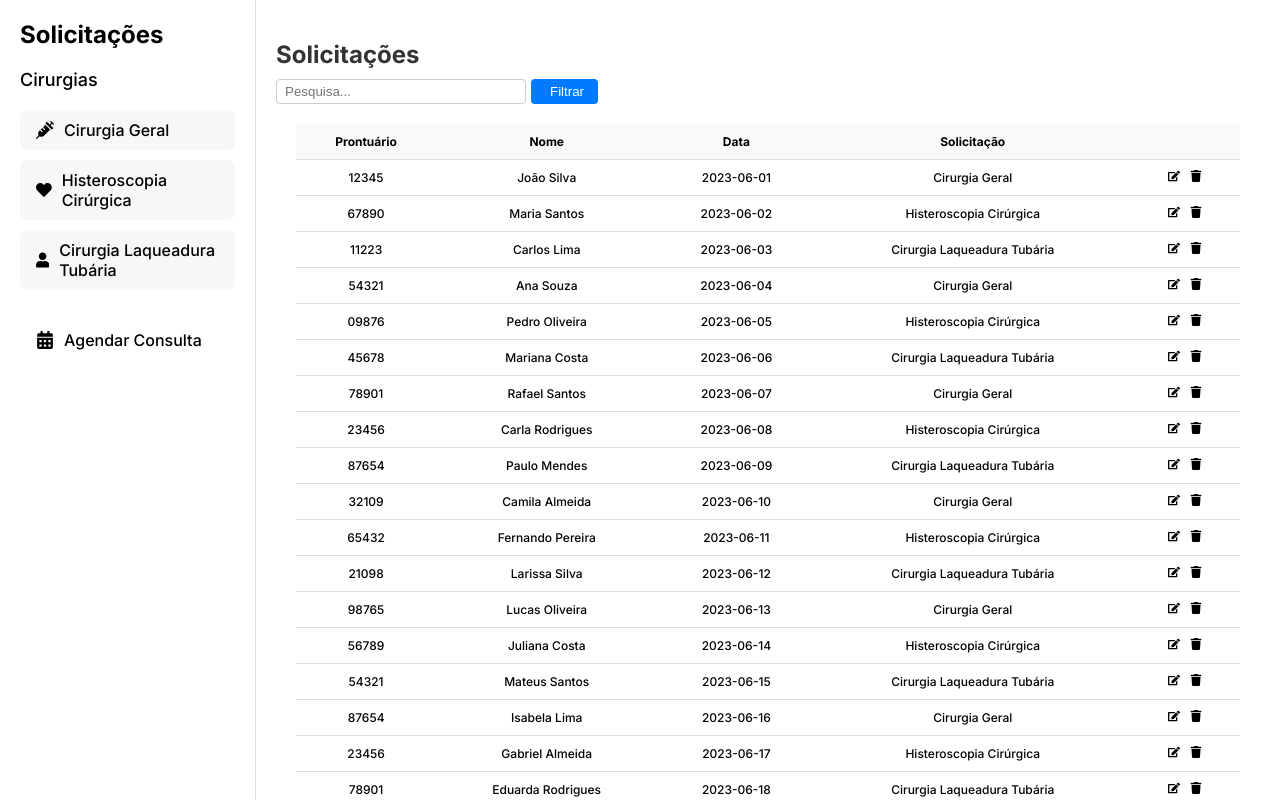
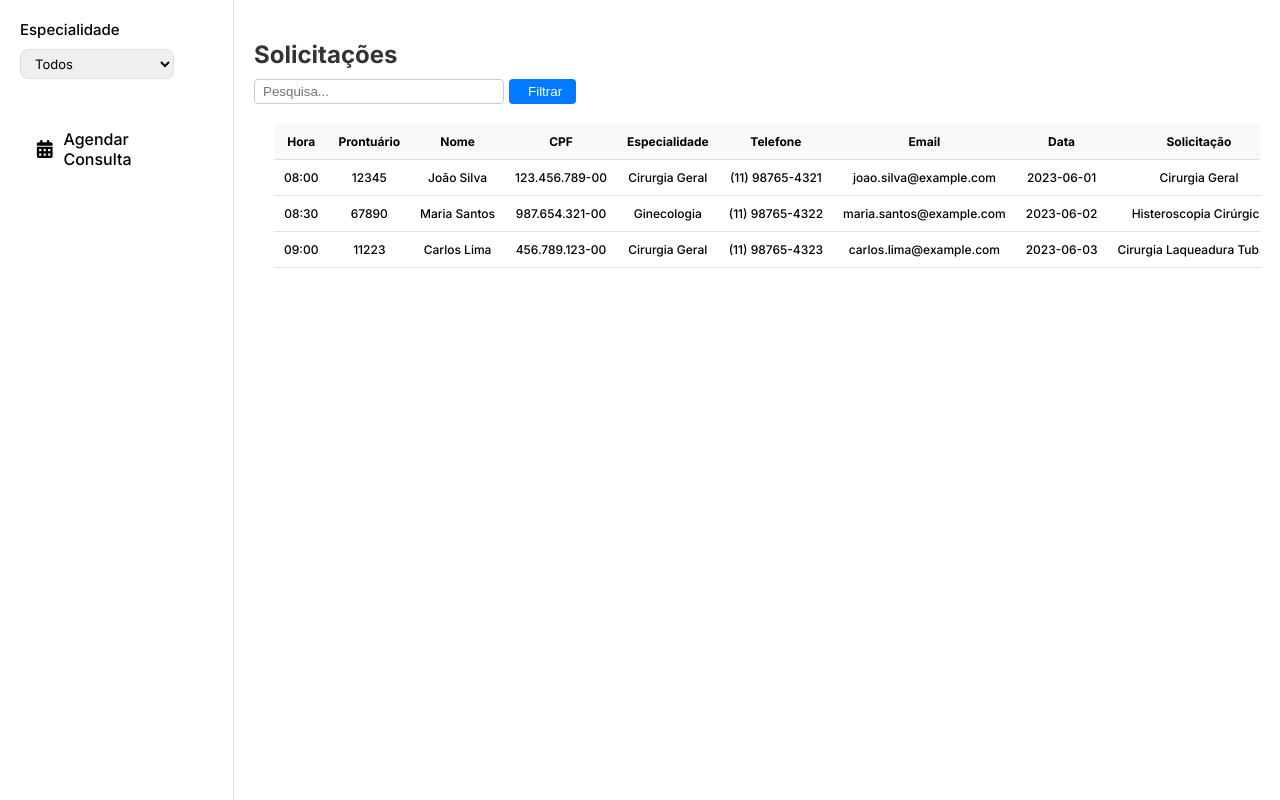
Before and after one commit to PETcisam/PetFilasInteligentes, a React (Create React App) app in the folder FrontendPET/: page /medico/solicitacoesmedico in a window 1280 px wide. Built offline with nearby package versions, Linux system fonts and the light colour scheme.

Commit message:
alterações paginas sol

```diff
--- a/FrontendPET/src/MedicoPages/SolicitacoesMedico.css
+++ b/FrontendPET/src/MedicoPages/SolicitacoesMedico.css
@@ -37,9 +37,9 @@ body {
 }
 
 .medico-titlepage {
-  margin-bottom: 20px;
-  font-weight: 700;
-  font-size: 24px;
+  margin-bottom: 10px;
+  font-weight: 500;
+  font-size: 15px;
   color: #000000;
 }
 
@@ -123,6 +123,9 @@ body {
   border-collapse: collapse;
   font-size: 12px;
   color: #333;
+  white-space: nowrap;
+  overflow: hidden;
+  text-overflow: ellipsis;
 }
 
 .medico-filtros {
@@ -202,3 +205,22 @@ body {
 .medico-action-icon:hover {
   color: #007bff;
 }
+
+.medico-select-filtro {
+  width: 80%;
+  height: 30px;
+  padding: 1px;
+  margin-bottom: 20px;
+  border: 1px solid #E0E0E0;
+  border-radius: 8px;
+  font-family: "Inter", sans-serif;
+  font-size: 13px;
+  padding-left: 10px;
+  color: #000;
+
+}
+.opcoesfiltro{
+  font-size: 15px;
+  color: black;
+  font-family: "Inter", sans-serif;
+}
--- a/FrontendPET/src/MedicoPages/SolicitacoesMedico.js
+++ b/FrontendPET/src/MedicoPages/SolicitacoesMedico.js
@@ -6,61 +6,40 @@ import "./SolicitacoesMedico.css";
 
 function SolicitacoesMedico() {
   const [solicitacoes, setSolicitacoes] = useState([]);
+  const [filtro, setFiltro] = useState("Todos");
 
   useEffect(() => {
     // Definindo dados de exemplo
     const exemplos = [
-        { prontuario: "12345", nome: "João Silva", data: "2023-06-01", solicitacao: "Cirurgia Geral" },
-        { prontuario: "67890", nome: "Maria Santos", data: "2023-06-02", solicitacao: "Histeroscopia Cirúrgica" },
-        { prontuario: "11223", nome: "Carlos Lima", data: "2023-06-03", solicitacao: "Cirurgia Laqueadura Tubária" },
-        { prontuario: "54321", nome: "Ana Souza", data: "2023-06-04", solicitacao: "Cirurgia Geral" },
-        { prontuario: "09876", nome: "Pedro Oliveira", data: "2023-06-05", solicitacao: "Histeroscopia Cirúrgica" },
-        { prontuario: "45678", nome: "Mariana Costa", data: "2023-06-06", solicitacao: "Cirurgia Laqueadura Tubária" },
-        { prontuario: "78901", nome: "Rafael Santos", data: "2023-06-07", solicitacao: "Cirurgia Geral" },
-        { prontuario: "23456", nome: "Carla Rodrigues", data: "2023-06-08", solicitacao: "Histeroscopia Cirúrgica" },
-        { prontuario: "87654", nome: "Paulo Mendes", data: "2023-06-09", solicitacao: "Cirurgia Laqueadura Tubária" },
-        { prontuario: "32109", nome: "Camila Almeida", data: "2023-06-10", solicitacao: "Cirurgia Geral" },
-        { prontuario: "65432", nome: "Fernando Pereira", data: "2023-06-11", solicitacao: "Histeroscopia Cirúrgica" },
-        { prontuario: "21098", nome: "Larissa Silva", data: "2023-06-12", solicitacao: "Cirurgia Laqueadura Tubária" },
-        { prontuario: "98765", nome: "Lucas Oliveira", data: "2023-06-13", solicitacao: "Cirurgia Geral" },
-        { prontuario: "56789", nome: "Juliana Costa", data: "2023-06-14", solicitacao: "Histeroscopia Cirúrgica" },
-        { prontuario: "54321", nome: "Mateus Santos", data: "2023-06-15", solicitacao: "Cirurgia Laqueadura Tubária" },
-        { prontuario: "87654", nome: "Isabela Lima", data: "2023-06-16", solicitacao: "Cirurgia Geral" },
-        { prontuario: "23456", nome: "Gabriel Almeida", data: "2023-06-17", solicitacao: "Histeroscopia Cirúrgica" },
-        { prontuario: "78901", nome: "Eduarda Rodrigues", data: "2023-06-18", solicitacao: "Cirurgia Laqueadura Tubária" },
-        { prontuario: "32109", nome: "Marcos Mendes", data: "2023-06-19", solicitacao: "Cirurgia Geral" },
-        { prontuario: "65432", nome: "Renata Alves", data: "2023-06-20", solicitacao: "Histeroscopia Cirúrgica" }
-      ];
+      { hora: "08:00", prontuario: "12345", nome: "João Silva", cpf: "123.456.789-00", especialidade: "Cirurgia Geral", telefone: "(11) 98765-4321", email: "joao.silva@example.com", data: "2023-06-01", solicitacao: "Cirurgia Geral" },
+      { hora: "08:30", prontuario: "67890", nome: "Maria Santos", cpf: "987.654.321-00", especialidade: "Ginecologia", telefone: "(11) 98765-4322", email: "maria.santos@example.com", data: "2023-06-02", solicitacao: "Histeroscopia Cirúrgica" },
+      { hora: "09:00", prontuario: "11223", nome: "Carlos Lima", cpf: "456.789.123-00", especialidade: "Cirurgia Geral", telefone: "(11) 98765-4323", email: "carlos.lima@example.com", data: "2023-06-03", solicitacao: "Cirurgia Laqueadura Tubária" },
+      // Adicione mais exemplos conforme necessário
+    ];
 
     setSolicitacoes(exemplos);
   }, []);
+
+  const handleFiltroChange = (event) => {
+    setFiltro(event.target.value);
+  };
+
+  const solicitacoesFiltradas = filtro === "Todos" ? solicitacoes : solicitacoes.filter(solicitacao => solicitacao.solicitacao === filtro);
 
   return (
     <div className="medico-home">
       {/* sidebar */}
       <div className="medico-sidebar">
-        <h2 className="medico-titlepage">Solicitações</h2>
-        <h3 className="medico-subtitle">Cirurgias</h3>
-        <ul className="medico-menu-list">
-          <li className="medico-menu-item">
-            <Link to="/cirurgia-geral" className="medico-menu-link">
-              <FaSyringe className="medico-menu-icon" />
-              <span className="medico-listitem">Cirurgia Geral</span>
-            </Link>
-          </li>
-          <li className="medico-menu-item">
-            <Link to="/histeroscopia-cirurgica" className="medico-menu-link">
-              <FaHeart className="medico-menu-icon" />
-              <span className="medico-listitem">Histeroscopia Cirúrgica</span>
-            </Link>
-          </li>
-          <li className="medico-menu-item">
-            <Link to="/cirurgia-laqueadura-tubaria" className="medico-menu-link">
-              <FaUser className="medico-menu-icon" />
-              <span className="medico-listitem">Cirurgia Laqueadura Tubária</span>
-            </Link>
-          </li>
-        </ul>
+        <h2 className="medico-titlepage">Especialidade</h2>
+
+        <select value={filtro} onChange={handleFiltroChange} className="medico-select-filtro">
+          <option className="opcoesfiltro" value="Todos">Todos</option>
+          <option className="opcoesfiltro" value="Cirurgia Geral">Cirurgia Geral</option>
+          <option className="opcoesfiltro" value="Histeroscopia Cirúrgica">Histeroscopia Cirúrgica</option>
+          <option className="opcoesfiltro" value="Cirurgia Laqueadura Tubária">Cirurgia Laqueadura Tubária</option>
+          {/* Adicione mais opções conforme necessário */}
+        </select>
+
         <div className="medico-menu-item medico-agendar-consulta">
           <Link to="/agendar-consulta" className="medico-menu-link">
             <FaCalendarAlt className="medico-menu-icon" />
@@ -82,18 +61,28 @@ function SolicitacoesMedico() {
           <table className="medico-grid-table">
             <thead>
               <tr>
+                <th className="medico-col">Hora</th>
                 <th className="medico-col">Prontuário</th>
                 <th className="medico-col">Nome</th>
+                <th className="medico-col">CPF</th>
+                <th className="medico-col">Especialidade</th>
+                <th className="medico-col">Telefone</th>
+                <th className="medico-col">Email</th>
                 <th className="medico-col">Data</th>
                 <th className="medico-col">Solicitação</th>
                 <th className="medico-col"></th>
               </tr>
             </thead>
             <tbody>
-              {solicitacoes.map((item, index) => (
+              {solicitacoesFiltradas.map((item, index) => (
                 <tr key={index}>
+                  <td className="medico-info">{item.hora}</td>
                   <td className="medico-info">{item.prontuario}</td>
                   <td className="medico-info">{item.nome}</td>
+                  <td className="medico-info">{item.cpf}</td>
+                  <td className="medico-info">{item.especialidade}</td>
+                  <td className="medico-info">{item.telefone}</td>
+                  <td className="medico-info">{item.email}</td>
                   <td className="medico-info">{item.data}</td>
                   <td className="medico-info">{item.solicitacao}</td>
                   <td>
```
